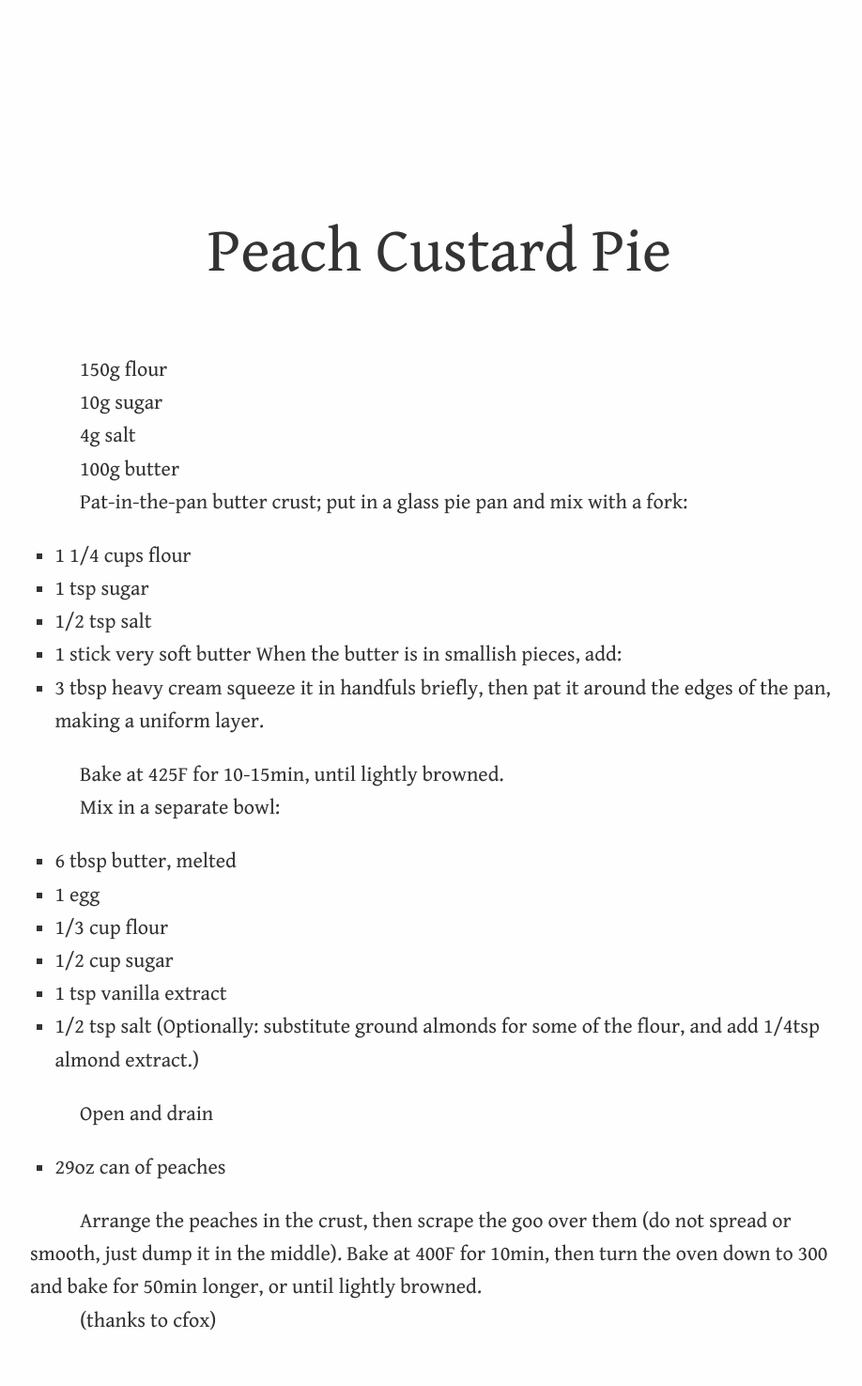
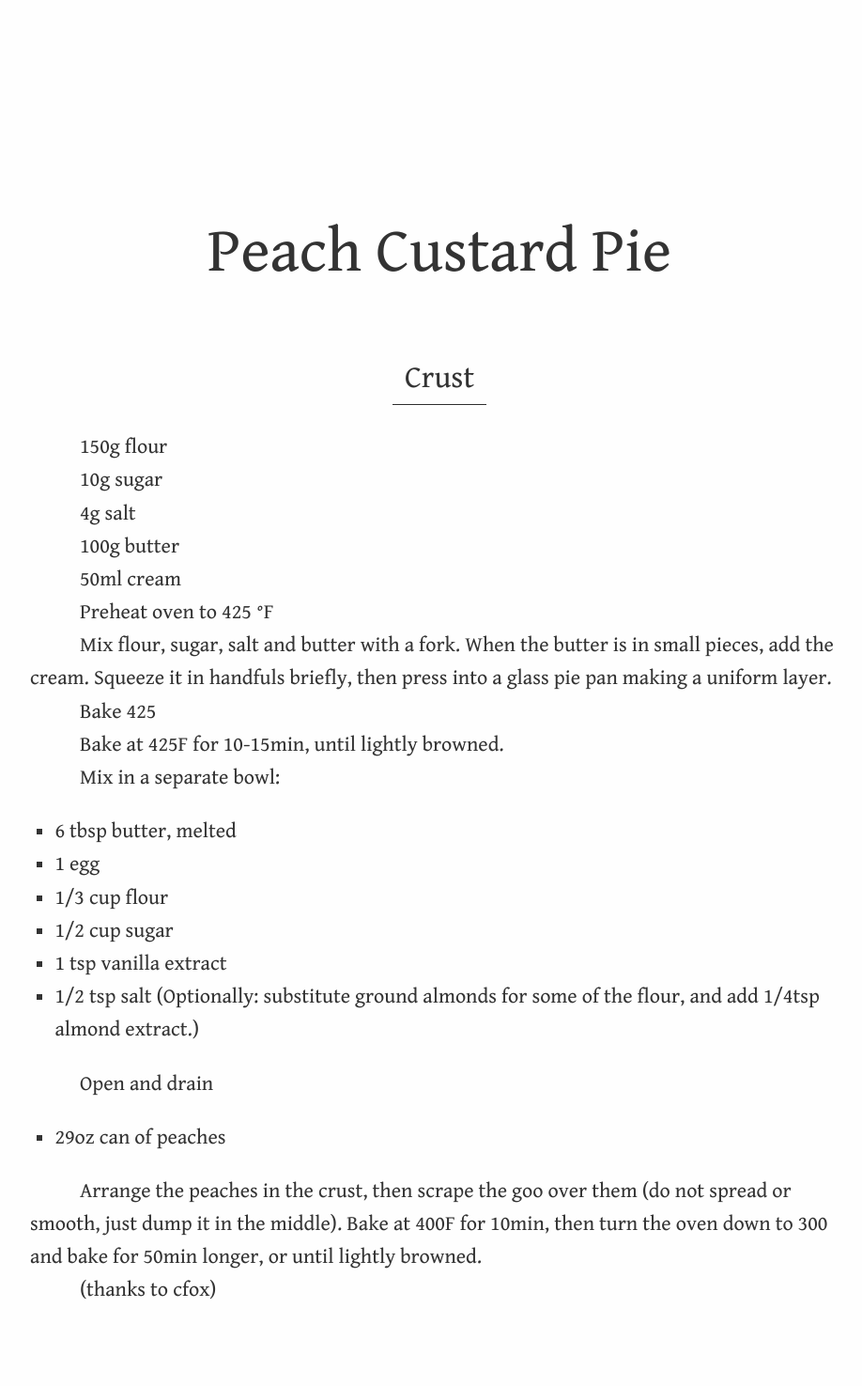
Before and after one commit to aredridel/recipes, a Jekyll site: the page built from Desserts/Peach Custard Pie.md, in a window 1280 px wide. Shown: the whole page at 94% size, without its empty margins (172-1090 px from the left). Built offline with Jekyll 4.4.1, drawn with Linux system fonts in a browser that asks for light colours; our own code applies the rules of GitHub Pages for plain Markdown files; after the commit the page ends 1443 px from its top, so only the background shows below that.

Commit message:
/ ‘Desserts/Peach Custard Pie.md’

```diff
--- a/Desserts/Peach Custard Pie.md
+++ b/Desserts/Peach Custard Pie.md
@@ -9,17 +12,19 @@ Peach Custard Pie
 
 100g butter
 
+50ml cream
 
 
-Pat-in-the-pan butter crust; put in a glass pie pan and mix with a fork:
 
- - 1 1/4 cups flour
- - 1 tsp sugar
- - 1/2 tsp salt
- - 1 stick very soft butter
-When the butter is in smallish pieces, add:
- - 3 tbsp heavy cream
-squeeze it in handfuls briefly, then pat it around the edges of the pan, making a uniform layer.
+Preheat oven to 425 °F
+
+Mix flour, sugar, salt and butter with a fork. When the butter is in small pieces, add the cream. Squeeze it in handfuls briefly, then press into a glass pie pan making a uniform layer.
+
+
+
+Bake 425
+
+
 
 Bake at 425F for 10-15min, until lightly browned.
 
```
Also changed, not shown: other parts of Desserts/Peach Custard Pie.md (+3 -0 lines).
